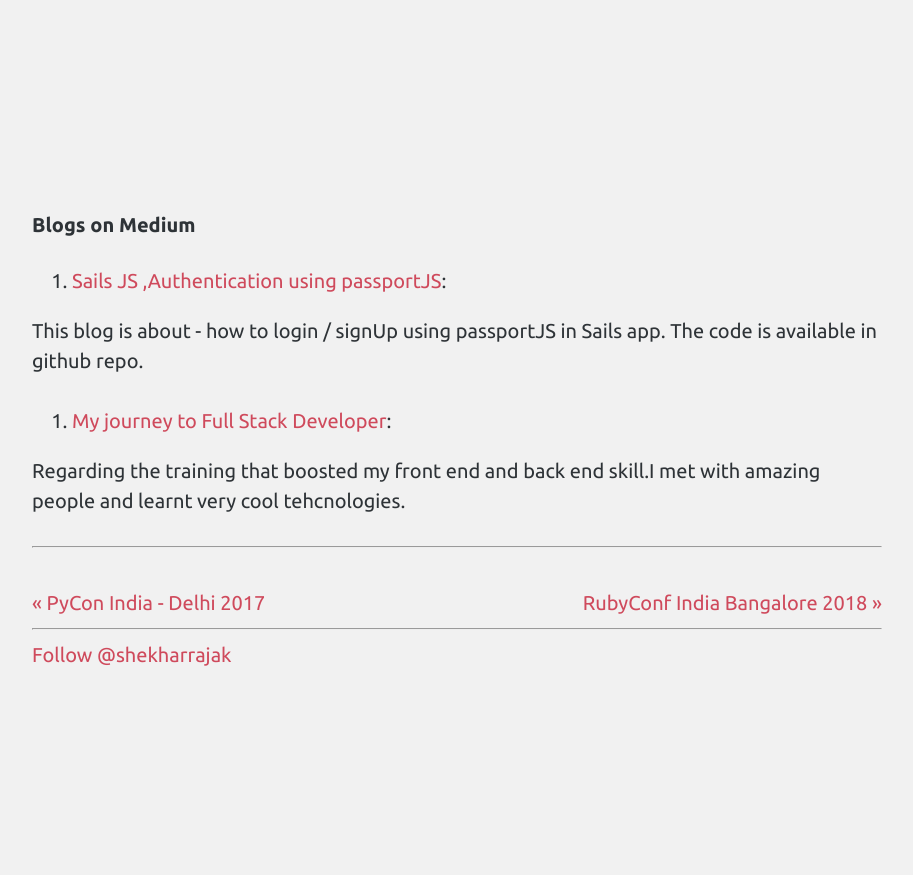
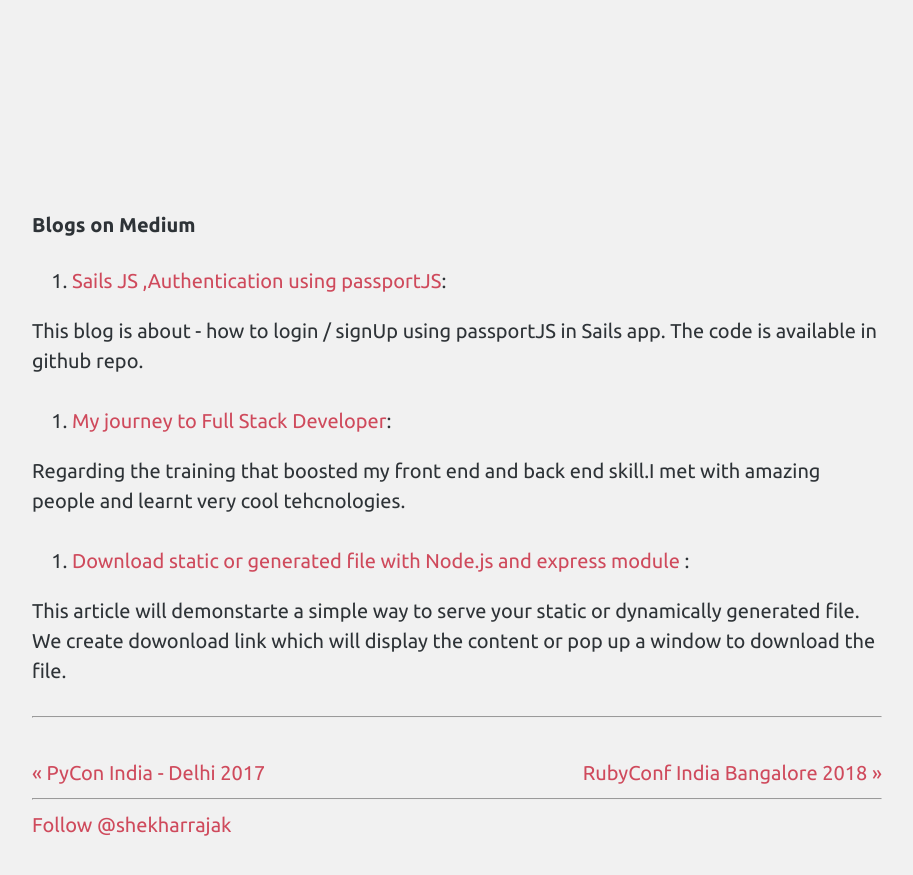
Before and after one commit to Shekharrajak/shekharrajak.github.io, a Jekyll site: the page built from _posts/other_posts/2017-12-27-Blogs-on-Medium.md, in a window 1280 px wide and 900 px high, scrolled down 837 px. Shown: the top 875 px of the window, without its empty margins (183-1096 px from the left). Built offline with Jekyll 4.4.1, drawn with Linux system fonts in a browser that asks for light colours; nearby versions of some CDN libraries; comment, search, counter and statistics services are not loaded; before the commit the page ends 1567 px from its top, so only the background shows below that.

Commit message:
Update 2017-12-27-Blogs-on-Medium.md

```diff
--- a/_posts/other_posts/2017-12-27-Blogs-on-Medium.md
+++ b/_posts/other_posts/2017-12-27-Blogs-on-Medium.md
@@ -27,5 +27,10 @@ This blog is about - how to login / signUp using passportJS in Sails app. The co
 
 Regarding the training that boosted my front end and back end skill.I met with amazing people and learnt very cool tehcnologies.
 
+3. [Download static or generated file with Node.js and express module](https://medium.com/@Shekharrajak/node-js-download-static-or-generated-file-d7e2f9d65f40) :
+
+This article will demonstarte a simple way to serve your static or dynamically generated file. We create  dowonload link which will display the content or pop up a window to download the file.
+
+
 
 -------------------------------------------------
```
